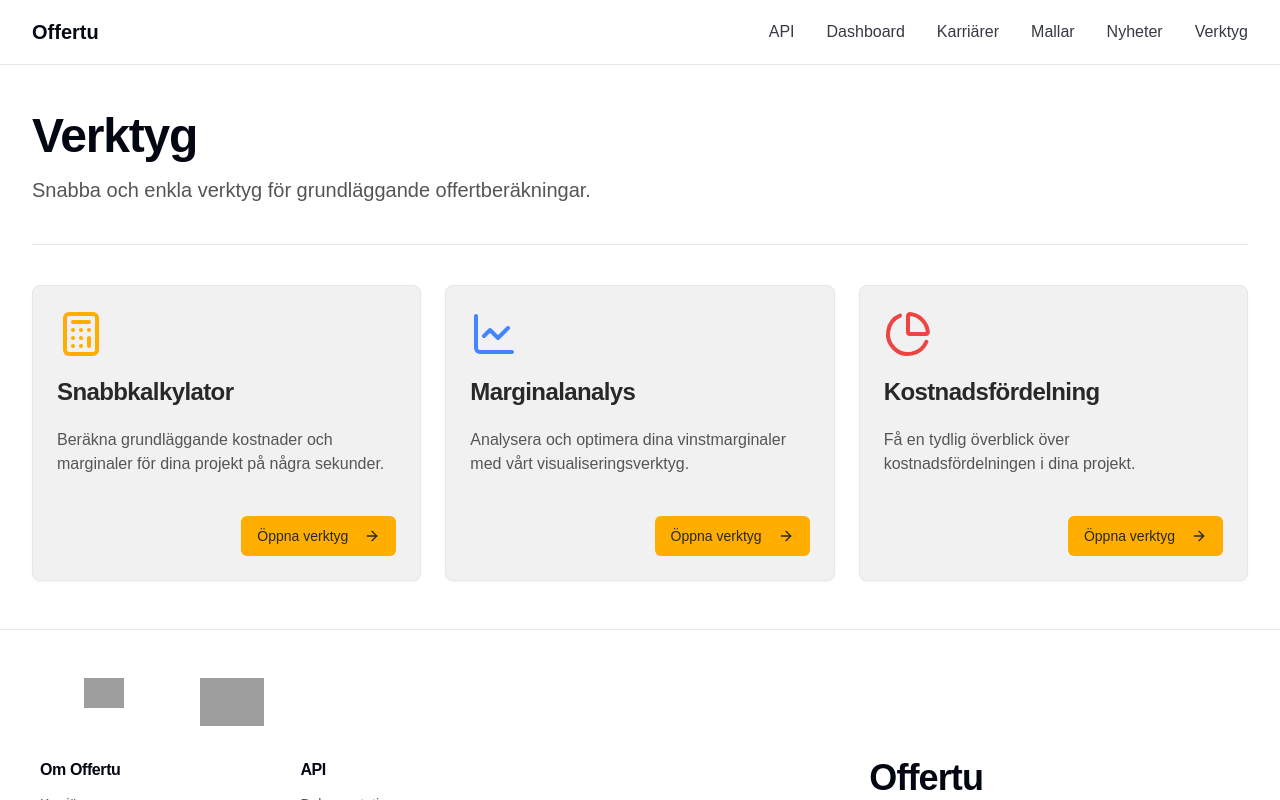
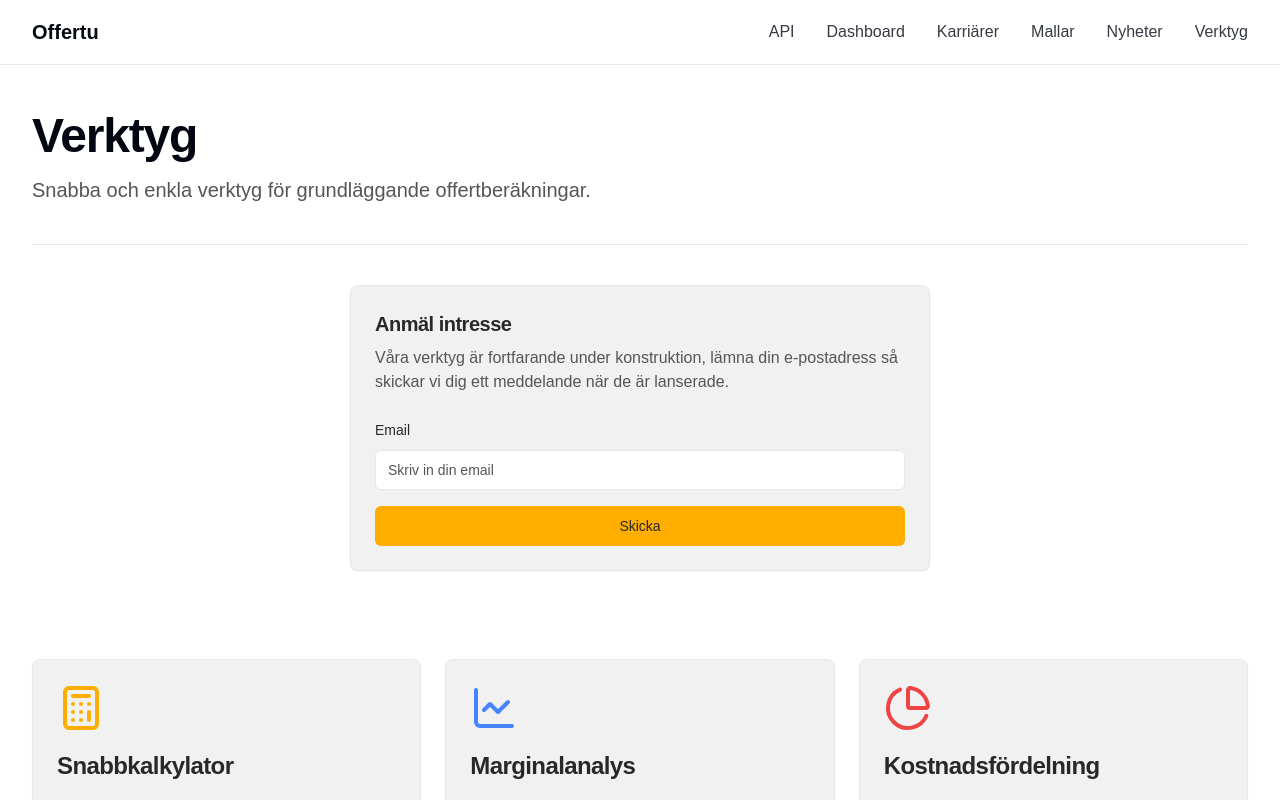
Before and after one commit to jhn322/offertu, a Next.js app: page /verktyg-resurser in a window 1280 px wide. Shown: the top 800 px of the page. Built offline with nearby package versions, Linux system fonts and the light colour scheme; grey boxes are pictures that could not be loaded.

Commit message:
feat: Add lead form and tools category to leads tracking
- Updated verktyg-resurser page with lead form for tools
- Added 'tools' category to lead tracking types and dashboard
- Expanded lead categories to include new tools section

```diff
--- a/src/app/verktyg-resurser/page.tsx
+++ b/src/app/verktyg-resurser/page.tsx
@@ -1,35 +1,36 @@
-import { Calculator, LineChart, PieChart, ArrowRight } from "lucide-react";
-import Link from "next/link";
-import { Button } from "@/components/ui/button";
+import { Calculator, LineChart, PieChart, ArrowRight } from 'lucide-react';
+import Link from 'next/link';
+import { Button } from '@/components/ui/button';
 import {
   Card,
   CardContent,
   CardFooter,
   CardHeader,
   CardTitle,
-} from "@/components/ui/card";
-import { Separator } from "@/components/ui/separator";
-import { Navbar } from "../../components/Navbar";
-import Footer from "../../components/Footer";
+} from '@/components/ui/card';
+import { Separator } from '@/components/ui/separator';
+import { Navbar } from '../../components/Navbar';
+import Footer from '../../components/Footer';
+import LeadForm from '../../components/LeadForm';
 
 export default function ToolsPage() {
   const tools = [
     {
-      title: "Snabbkalkylator",
+      title: 'Snabbkalkylator',
       description:
-        "Beräkna grundläggande kostnader och marginaler för dina projekt på några sekunder.",
+        'Beräkna grundläggande kostnader och marginaler för dina projekt på några sekunder.',
       icon: <Calculator className="h-12 w-12 text-primary" />,
     },
     {
-      title: "Marginalanalys",
+      title: 'Marginalanalys',
       description:
-        "Analysera och optimera dina vinstmarginaler med vårt visualiseringsverktyg.",
+        'Analysera och optimera dina vinstmarginaler med vårt visualiseringsverktyg.',
       icon: <LineChart className="h-12 w-12 text-secondary" />,
     },
     {
-      title: "Kostnadsfördelning",
+      title: 'Kostnadsfördelning',
       description:
-        "Få en tydlig överblick över kostnadsfördelningen i dina projekt.",
+        'Få en tydlig överblick över kostnadsfördelningen i dina projekt.',
       icon: <PieChart className="h-12 w-12 text-destructive" />,
     },
   ];
@@ -37,7 +38,7 @@ export default function ToolsPage() {
   return (
     <>
       <Navbar />
-      <div className="container py-8 md:py-12">
+      <section className="container py-8 md:py-12">
         <div className="flex flex-col gap-6">
           <div className="space-y-4">
             <h1 className="text-3xl font-bold tracking-tight sm:text-4xl md:text-5xl">
@@ -48,7 +49,26 @@ export default function ToolsPage() {
             </p>
           </div>
           <Separator className="my-4" />
-          <div className="grid gap-6 md:grid-cols-2 lg:grid-cols-3">
+
+          <div className="mx-auto max-w-[580px] w-full">
+            <Card>
+              <CardHeader className="space-y-2">
+                <CardTitle className="text-xl font-semibold">
+                  Anmäl intresse
+                </CardTitle>
+                <p className="text-muted-foreground">
+                  Våra verktyg är fortfarande under konstruktion, lämna din
+                  e-postadress så skickar vi dig ett meddelande när de är
+                  lanserade.
+                </p>
+              </CardHeader>
+              <CardContent>
+                <LeadForm category="tools" showPhone={false} />
+              </CardContent>
+            </Card>
+          </div>
+
+          <div className="grid gap-6 mt-16 md:grid-cols-2 lg:grid-cols-3">
             {tools.map((tool) => (
               <Card key={tool.title} className="flex flex-col">
                 <CardHeader>
@@ -69,7 +89,7 @@ export default function ToolsPage() {
             ))}
           </div>
         </div>
-      </div>
+      </section>
       <Footer />
     </>
   );
--- a/src/components/dashboard/leads-columns.tsx
+++ b/src/components/dashboard/leads-columns.tsx
@@ -269,6 +269,7 @@ export const columns = ({
           service: 'Service',
           api: 'API',
           templates: 'Mallar',
+          tools: 'Verktyg',
         };
 
         const translatedCategory =
--- a/src/components/dashboard/leads-overview.tsx
+++ b/src/components/dashboard/leads-overview.tsx
@@ -22,6 +22,7 @@ export function LeadsOverview({ leads }: LeadsOverviewProps) {
     service: 'Service',
     api: 'API',
     templates: 'Mallar',
+    tools: 'Verktyg',
   };
 
   useEffect(() => {
--- a/src/types/lead.types.ts
+++ b/src/types/lead.types.ts
@@ -1,36 +1,42 @@
-import { z } from 'zod'
-import { leadSchema } from '@/lib/validations/lead.schema'
+import { z } from 'zod';
+import { leadSchema } from '@/lib/validations/lead.schema';
 
 // Define categories as a constant for reuse
-export const LEAD_CATEGORIES = ['service', 'careers', 'news', 'templates', 'api'] as const
+export const LEAD_CATEGORIES = [
+  'service',
+  'careers',
+  'news',
+  'templates',
+  'api',
+  'tools',
+] as const;
 
 // Derive the category type from the constant
-export type LeadCategory = (typeof LEAD_CATEGORIES)[number]
-
+export type LeadCategory = (typeof LEAD_CATEGORIES)[number];
 
 // Form related types
-export type CreateLeadInput = z.infer<typeof leadSchema>
+export type CreateLeadInput = z.infer<typeof leadSchema>;
 export type UpdateLeadInput = Partial<CreateLeadInput>;
 
 export interface LeadFormProps {
-  category: LeadCategory
-  referenceId?: string
-  showEmail?: boolean
-  showPhone?: boolean
+  category: LeadCategory;
+  referenceId?: string;
+  showEmail?: boolean;
+  showPhone?: boolean;
   cardTitle?: string;
 }
 
 export interface LeadResponse {
-  id: string
-  email: string
-  phone?: string
-  category: string
-  referenceId?: string
-  createdAt: Date
+  id: string;
+  email: string;
+  phone?: string;
+  category: string;
+  referenceId?: string;
+  createdAt: Date;
 }
 
 export interface ApiResponse<T> {
-  success: boolean
-  data?: T
-  error?: string
+  success: boolean;
+  data?: T;
+  error?: string;
 }
```
